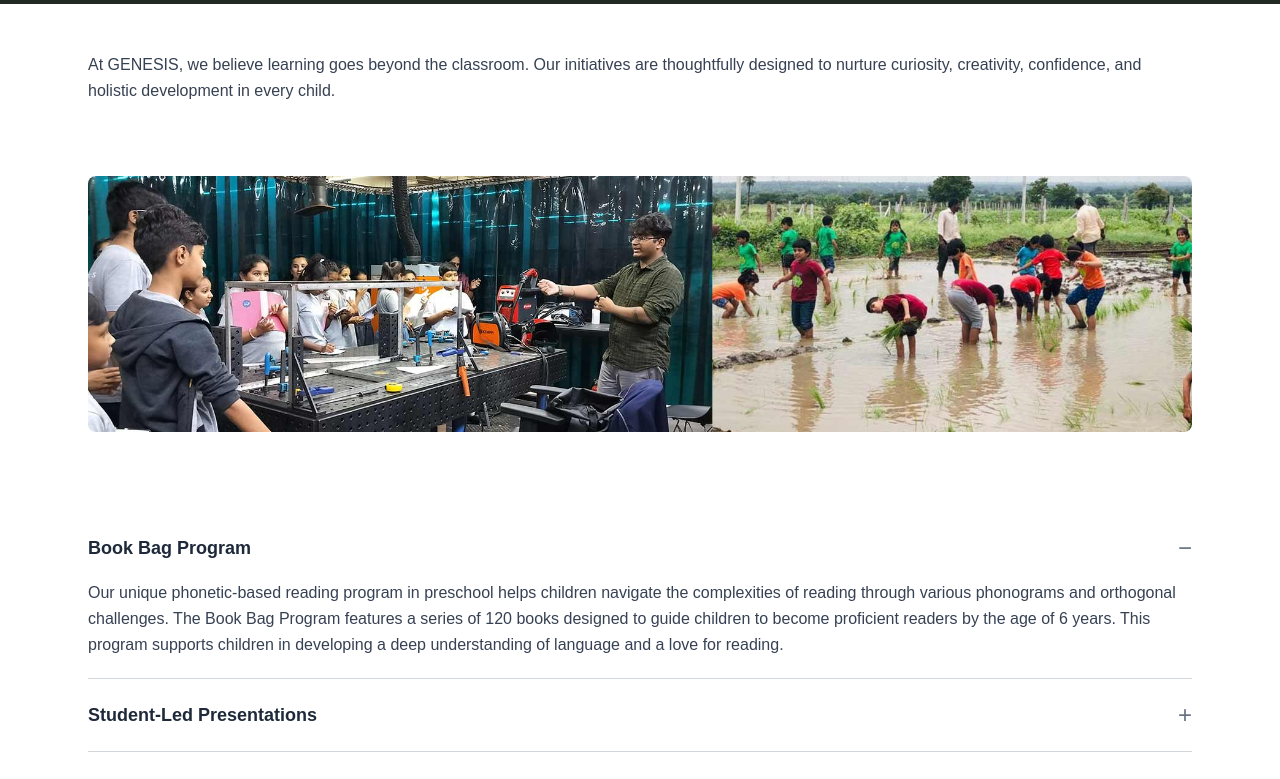
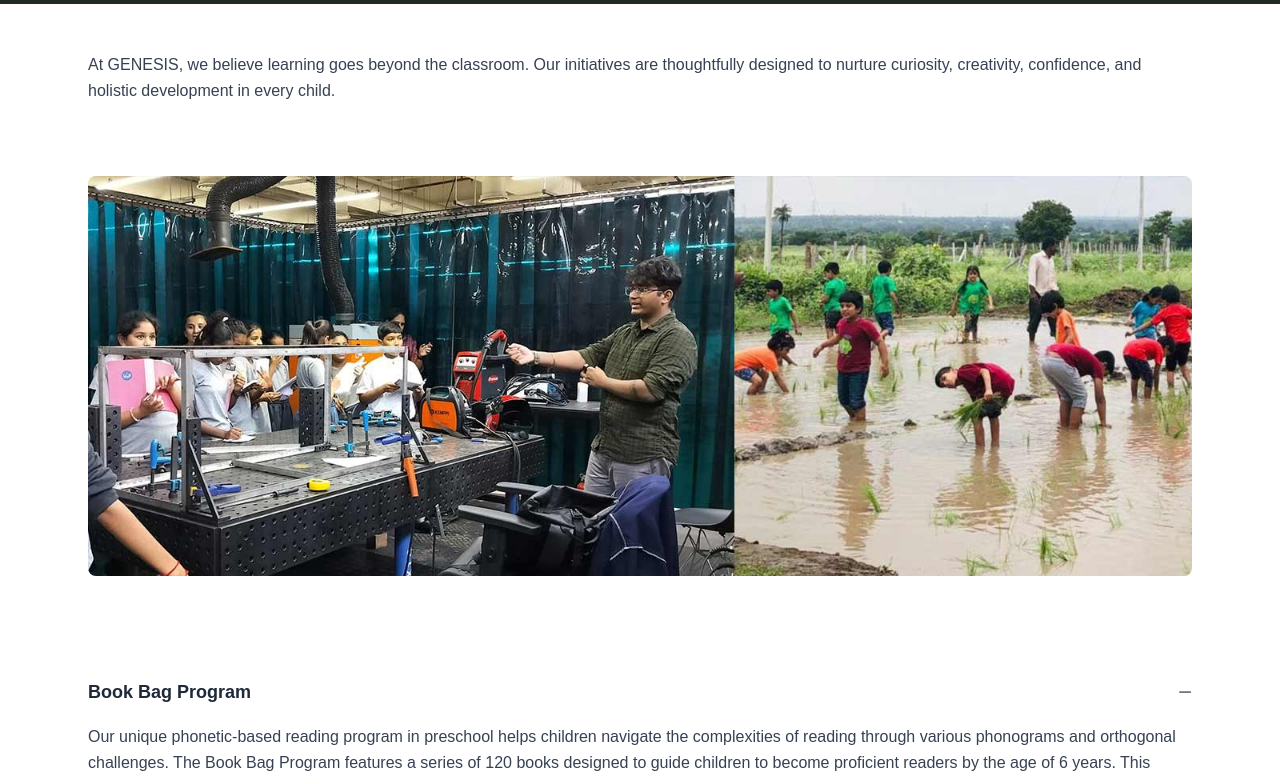
Before and after one commit to fortynx/Genesis_frontend, a Next.js app: page /difference in a window 1280 px wide. Shown: the part 636-1415 px from the top of the page. Built offline with nearby package versions, Linux system fonts and the light colour scheme.

Commit message:
updtaed difference

```diff
--- a/src/app/difference/page.tsx
+++ b/src/app/difference/page.tsx
@@ -113,14 +113,17 @@ export default function DifferencePage() {
 
         {/* IMAGE */}
          <section className="max-w-6xl mx-auto px-6 py-6">
+  <div className="relative w-full h-[220px] sm:h-[300px] md:h-[400px]">
     <Image
       src="/initiative-1.jpg"
       alt="Genesis Initiative"
-            width={1800}
-            height={500}
-            className="rounded-lg object-cover w-full h-64"
+      fill
+      priority
+      className="rounded-lg object-contain md:object-cover"
     />
+  </div>
 </section>
+
 
         {/* ACCORDION */}
         <section className="max-w-6xl mx-auto px-6 py-14">
```
Lines whose indentation alone changed are shown as unchanged.
